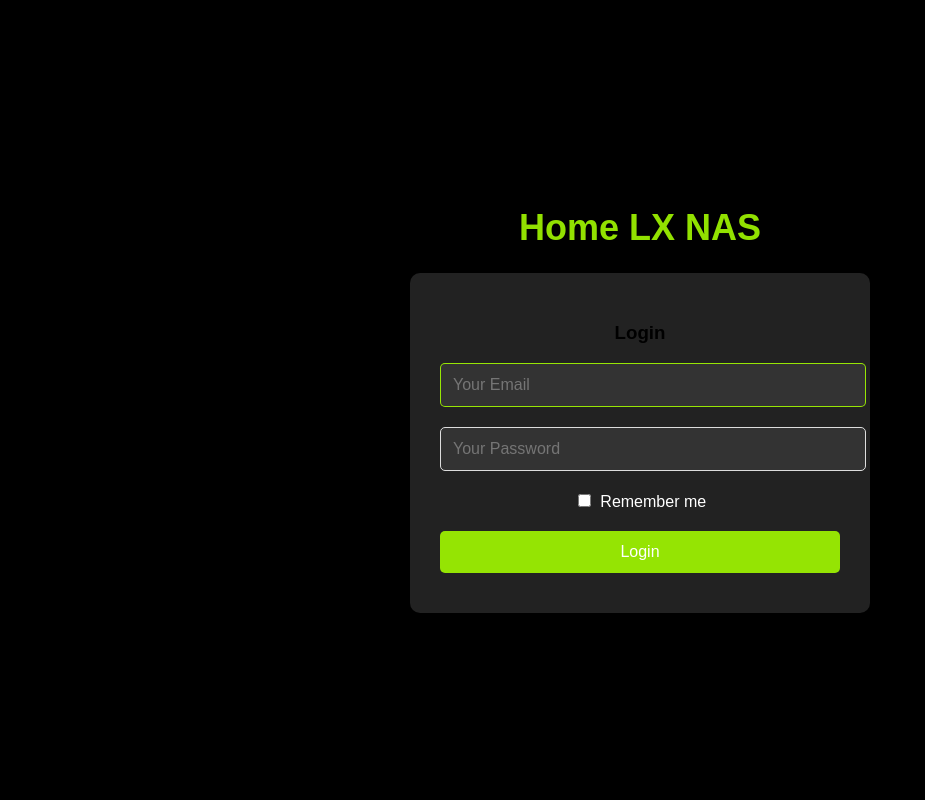
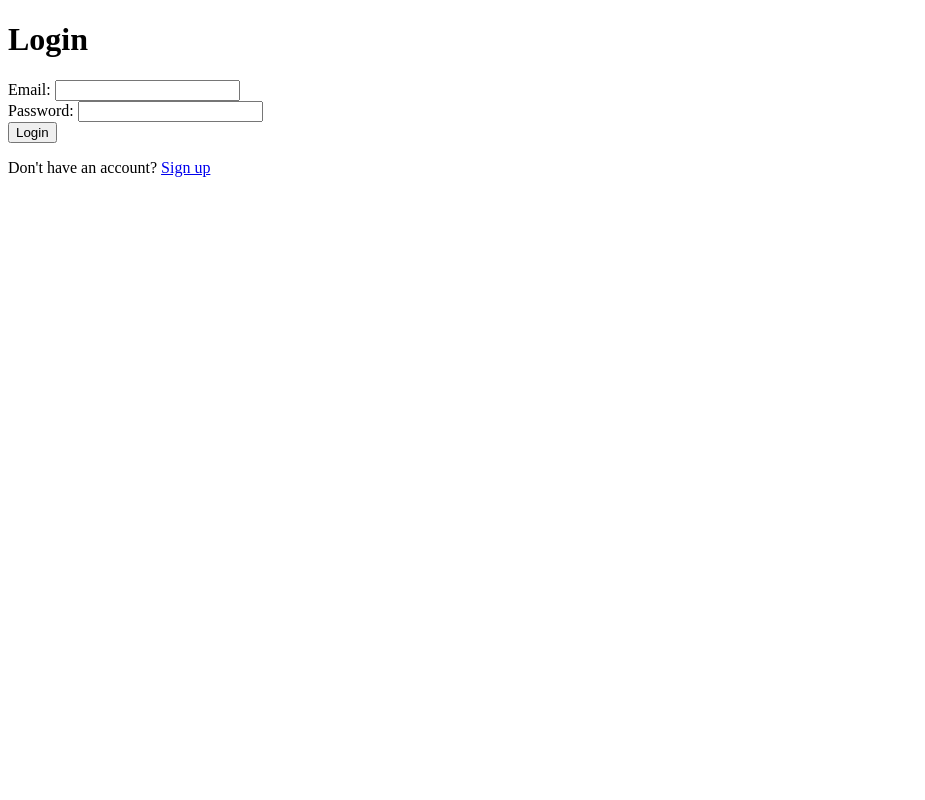
Before and after one commit to ldfxxx404/LockBox, a Flask app: page /login in a window 1280 px wide. Shown: the whole page, without its empty margins (0-925 px from the left). Run offline with Flask 3, Linux system fonts and the light colour scheme.

Commit message:
add db auth

```diff
--- a/req.txt
+++ b/req.txt
@@ -1,6 +1,7 @@
 blinker==1.9.0
 click==8.1.8
 Flask==3.1.0
+Flask-HTTPAuth==4.8.0
 Flask-Login==0.6.3
 Flask-SQLAlchemy==3.1.1
 itsdangerous==2.2.0
--- a/src/auth.py
+++ b/src/auth.py
@@ -1,15 +1,49 @@
-from flask import Blueprint, render_template
+import os
+from flask import Blueprint, render_template, redirect, url_for, request, flash, session
+from werkzeug.security import generate_password_hash, check_password_hash
+from .models import User  # Импортируем модель User
+from . import db  # Импортируем объект db
 
 auth = Blueprint('auth', __name__)
 
-@auth.route('/login')
-def profile():
+@auth.route('/login', methods=['GET', 'POST'])
+def login():
+    if request.method == 'POST':
+        email = request.form.get('email')
+        password = request.form.get('password')
+
+        user = User.query.filter_by(email=email).first()
+        if user and check_password_hash(user.password, password):
+            session['user'] = user.email
+            return redirect(url_for('main.home'))
+        else:
+            flash('Invalid email or password', 'error')
+            return render_template('login.html')
+
     return render_template('login.html')
 
-@auth.route('/signup')
+@auth.route('/signup', methods=['GET', 'POST'])
 def signup():
+    if request.method == 'POST':
+        email = request.form.get('email')
+        password = request.form.get('password')
+        name = request.form.get('name')
+
+        existing_user = User.query.filter_by(email=email).first()
+        if existing_user:
+            flash('Email address already exists. Please choose a different one.', 'error')
+            return render_template('signup.html')
+
+        new_user = User(email=email, password=generate_password_hash(password), name=name)
+        db.session.add(new_user)
+        db.session.commit()
+
+        flash('Registration successful! You can now log in.', 'success')
+        return redirect(url_for('auth.login'))
+
     return render_template('signup.html')
 
 @auth.route('/logout')
 def logout():
-    return 'Logout'
+    session.pop('user', None)
+    return redirect(url_for('auth.login'))
--- a/templates/login.html
+++ b/templates/login.html
@@ -1,102 +1,27 @@
 <!DOCTYPE html>
 <html lang="en">
 <head>
-    <meta charset="utf-8">
-    <meta name="viewport" content="width=device-width, initial-scale=1.0">
-    <title>Login - Home LX NAS</title>
-    <style>
-        body {
-            display: flex;
-            flex-direction: column;
-            align-items: center;
-            justify-content: center;
-            height: 100vh;
-            margin: 0;
-            font-family: Arial, sans-serif;
-            background-color: #000000;
-        }
-        h1 {
-            color: hsla(81, 100%, 49%, 0.9);
-            text-align: center;
-            margin-top: 20px;
-            font-size: 36px;
-        }
-        .box {
-            background-color: #222222;
-            padding: 30px;
-            border-radius: 10px;
-            width: 100%;
-            max-width: 400px;
-            text-align: center;
-        }
-        .field {
-            margin-bottom: 20px;
-        }
-        .input {
-            width: 100%;
-            padding: 12px;
-            font-size: 16px;
-            border-radius: 5px;
-            border: 1px solid #ddd;
-            background-color: #333;
-            color: #fff;
-        }
-        .input:focus {
-            border-color: hsla(81, 100%, 49%, 0.9);
-            outline: none;
-        }
-        .checkbox {
-            margin-top: 10px;
-            color: #fff;
-        }
-        .checkbox input {
-            margin-right: 5px;
-        }
-        .button {
-            padding: 12px 30px;
-            font-size: 16px;
-            color: #fff;
-            background-color: hsla(81, 100%, 49%, 0.9);
-            border: none;
-            border-radius: 5px;
-            cursor: pointer;
-            transition: background-color 0.3s ease;
-            width: 100%;
-        }
-        .button:hover {
-            background-color: hsla(81, 100%, 49%, 0.7);
-        }
-        .error-message {
-            color: red;
-            margin-top: 10px;
-        }
-    </style>
+    <meta charset="UTF-8">
+    <title>Login</title>
 </head>
 <body>
-    <h1>Home LX NAS</h1>
-
-    <div class="box">
-        <h3 class="title">Login</h3>
-        <form method="POST" action="/login">
-            <div class="field">
-                <input class="input" type="email" name="email" placeholder="Your Email" required autofocus>
-            </div>
-            <div class="field">
-                <input class="input" type="password" name="password" placeholder="Your Password" required>
-            </div>
-            <div class="field">
-                <label class="checkbox">
-                    <input type="checkbox" name="remember"> Remember me
-                </label>
-            </div>
-            <button class="button">Login</button>
-        </form>
-
-        <!-- If there's an error, show this message -->
-        <div class="error-message">
-            <!-- Error message will be rendered here if login fails -->
+    <h1>Login</h1>
+    <form method="POST" action="/login">
+        <div>
+            <label for="email">Email:</label>
+            <input type="email" name="email" id="email" required>
         </div>
-    </div>
-
+        <div>
+            <label for="password">Password:</label>
+            <input type="password" name="password" id="password" required>
+        </div>
+        <div>
+            <button type="submit">Login</button>
+        </div>
+        {% if error %}
+            <p style="color: red;">{{ error }}</p>
+        {% endif %}
+    </form>
+    <p>Don't have an account? <a href="{{ url_for('auth.signup') }}">Sign up</a></p>
 </body>
 </html>
```
Also changed, not shown: src/__init__.py (+22 -11 lines), src/config.py (+11 -4 lines), instance/app.db (added), 1 other file.
